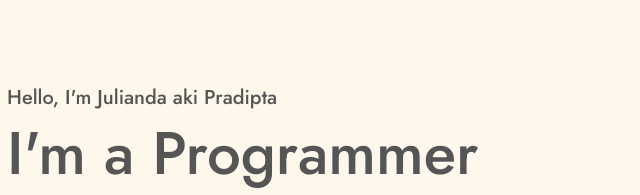
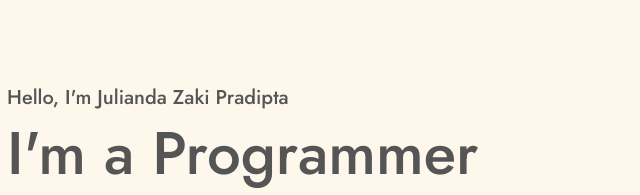
Before and after one commit to Juliandazakipradipta/TUGAS-FGD1, a plain HTML site: page index.html in a window 1280 px wide. Shown: the part 175-370 px from the top of the page, 73-713 px from the left. Drawn offline with nearby package versions, Linux system fonts and the light colour scheme.

Commit message:
Update index.html

```diff
--- a/index.html
+++ b/index.html
@@ -52,7 +52,7 @@
       <section id="home" class="home-section">
         <div class="container-profil">
           <div class="profil">
-            <h6 class="awal">Hello, I'm Julianda aki Pradipta</h6>
+            <h6 class="awal">Hello, I'm Julianda Zaki Pradipta</h6>
             <h1 class="tengah">I'm a Programmer</h1>
             <p class="akhir">
               Saya merupakan lulusan Informatika, yang sedang merintis membuat
```
